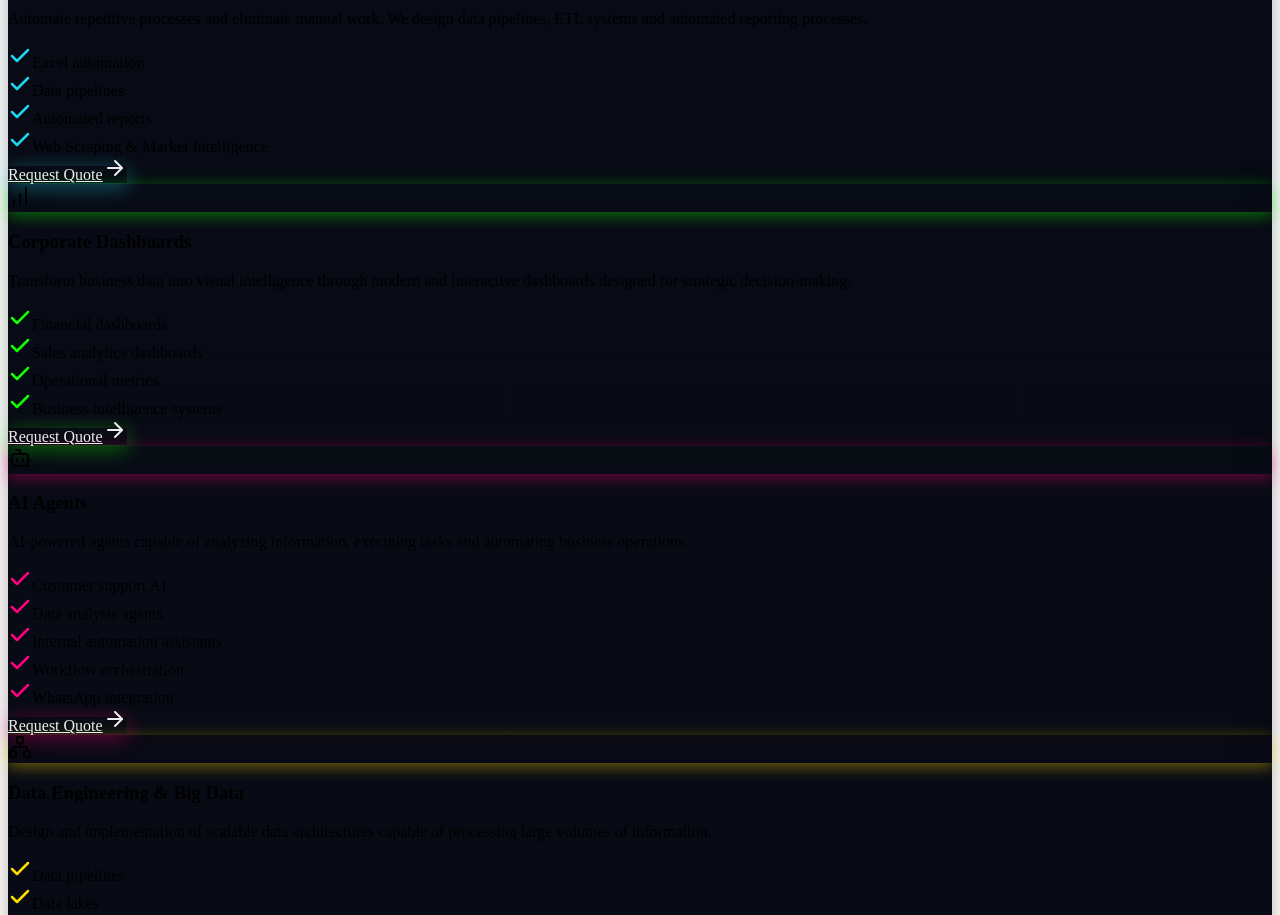
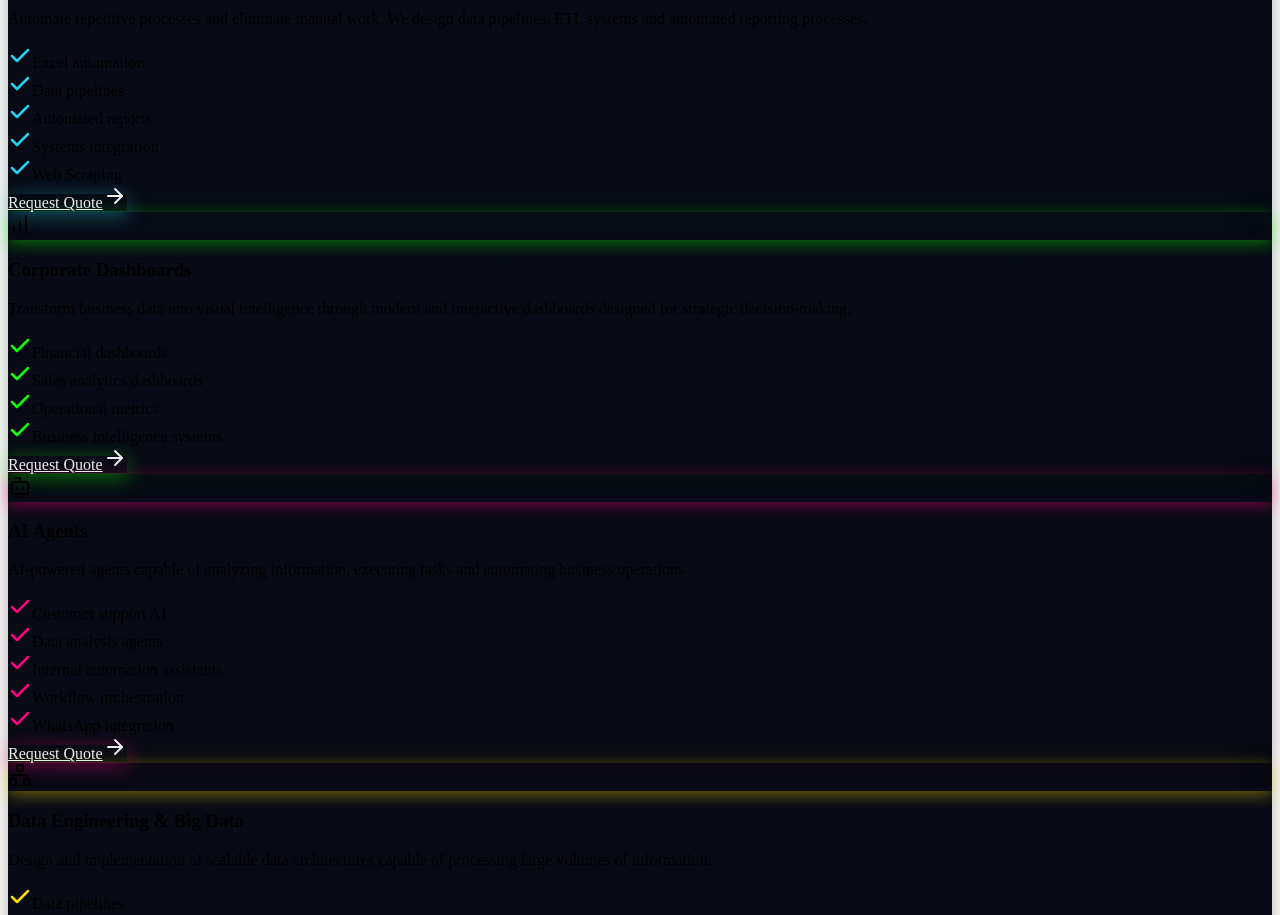
Before and after one commit to marcoscunhaa/Dyoxy, a React (Vite) app: page / in a window 1280 px wide. Shown: the part 4220-5135 px from the top of the page. Built offline with nearby package versions, Linux system fonts and the light colour scheme; the HTML template or start-up script is replaced by a standard one.

Commit message:
Updated Solutions

```diff
--- a/src/app/contexts/LanguageContext.tsx
+++ b/src/app/contexts/LanguageContext.tsx
@@ -61,7 +61,8 @@ const translations = {
             "Excel automation",
             "Data pipelines",
             "Automated reports",
-            "Web Scraping & Market Intelligence",
+            "Systems integration",
+            "Web Scraping",
           ],
         },
         {
@@ -320,7 +321,8 @@ const translations = {
             "Automação de Excel",
             "Pipelines de dados",
             "Relatórios automatizados",
-            "Coleta Automatizada de Dados da Web",
+            "Integração de sistemas",
+            "Coleta de Dados da Web",
           ],
         },
         {
```
